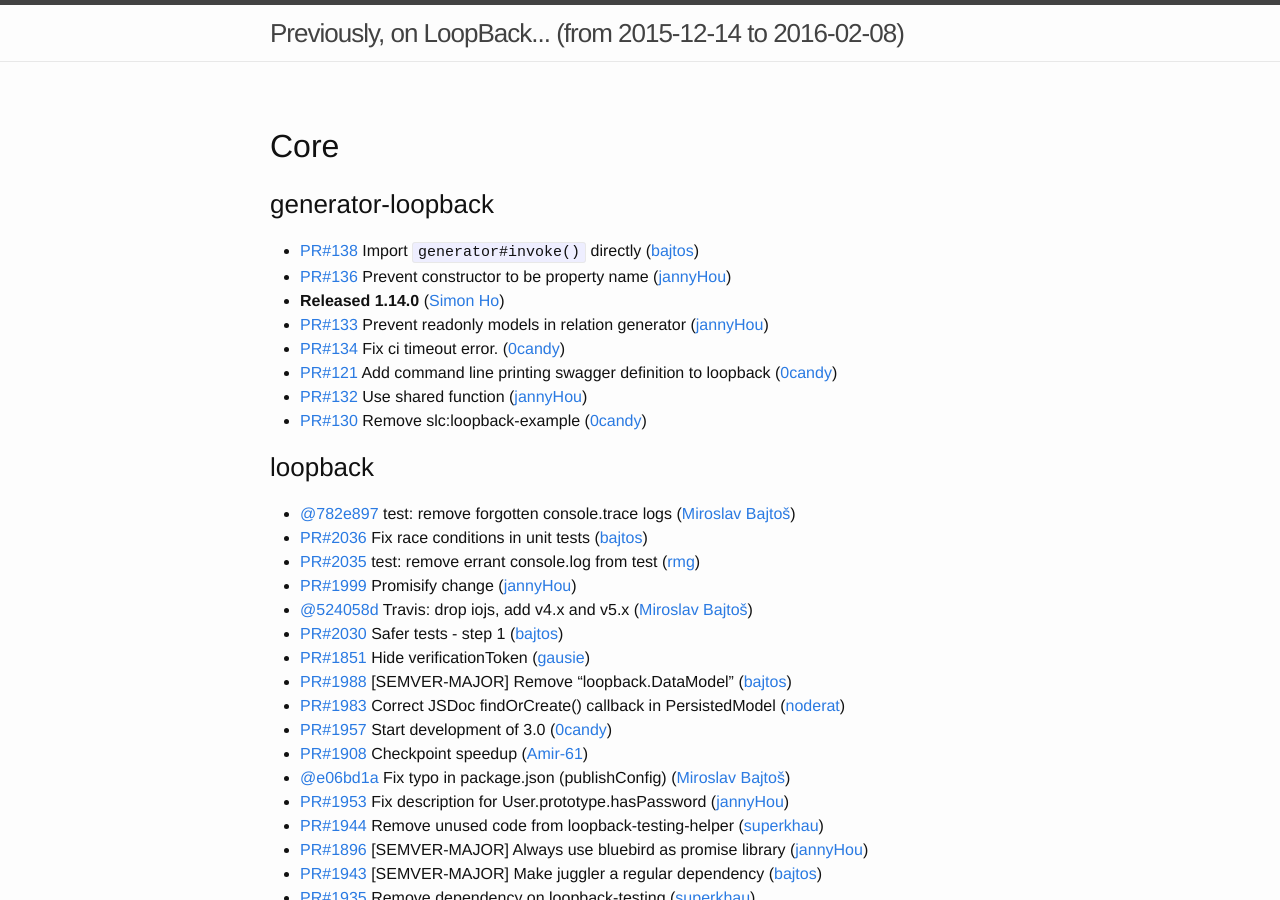
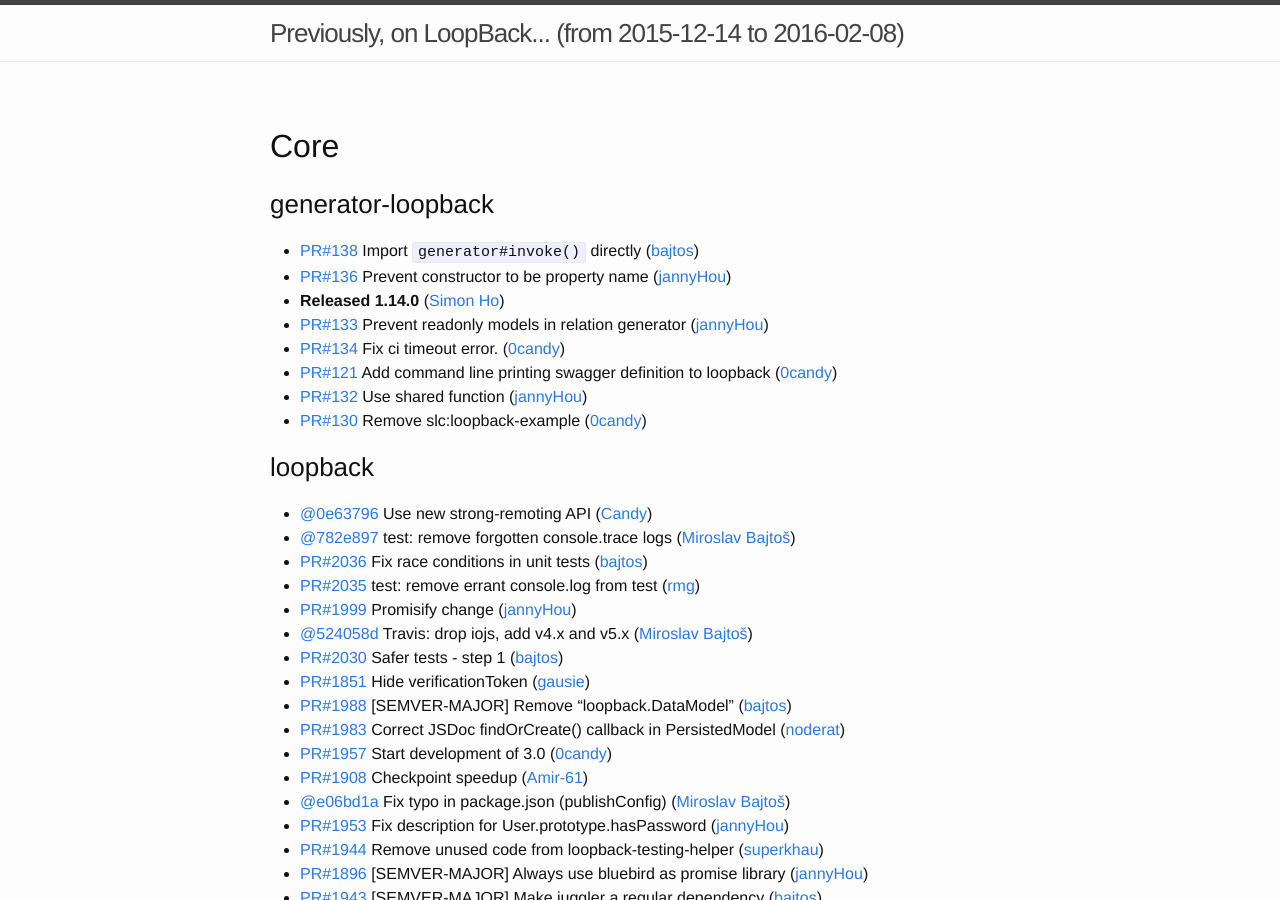
Before and after one commit to strongloop/loopback, a Jekyll site: the page built from index.md, in a window 1280 px wide and 900 px high. Built offline with Jekyll 4.4.1, drawn with Linux system fonts in a browser that asks for light colours.

Commit message:
Update changelog

```diff
--- a/index.md
+++ b/index.md
@@ -17,6 +17,7 @@
 
 
 ### loopback
+ * [@0e63796](https://github.com/strongloop/loopback/commit/0e637962d5a87670180ae0b776b505531f90e4d8) Use new strong-remoting API ([Candy](https://github.com/0candy))
  * [@782e897](https://github.com/strongloop/loopback/commit/782e89758e8583b862f7428eac3bd5ebcf8e6ec1) test: remove forgotten console.trace logs ([Miroslav Bajtoš](https://github.com/bajtos))
  * [PR#2036](https://github.com/strongloop/loopback/pull/2036) Fix race conditions in unit tests ([bajtos](https://github.com/bajtos))
  * [PR#2035](https://github.com/strongloop/loopback/pull/2035) test: remove errant console.log from test ([rmg](https://github.com/rmg))
```
